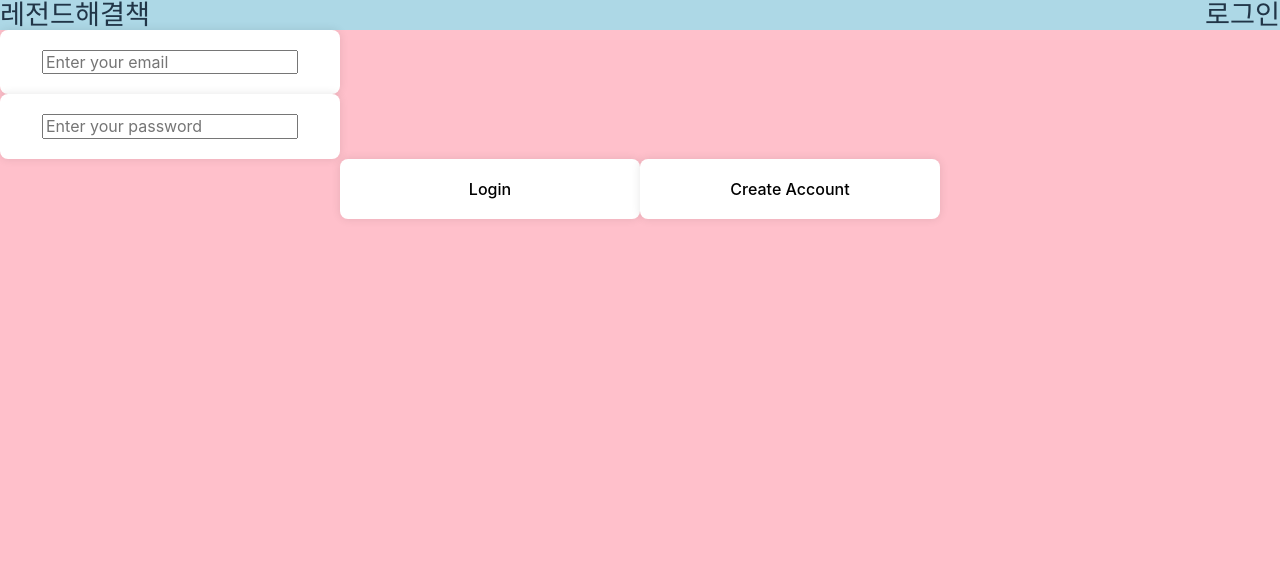
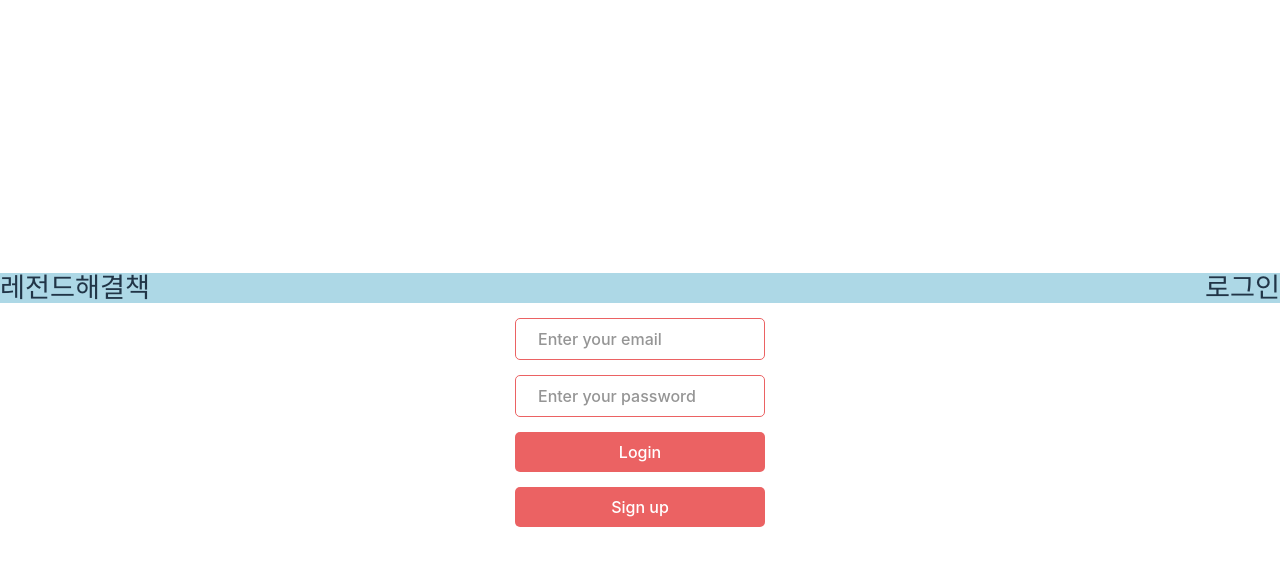
Before and after one commit to uing0ing0/soundweb, a React (Vite) app: page /login in a window 1280 px wide. Shown: the top 566 px of the page. Built offline with nearby package versions, Linux system fonts and the light colour scheme.

Commit message:
component

```diff
--- a/src/App.tsx
+++ b/src/App.tsx
@@ -1,10 +1,44 @@
+// import "./App.css";
+
+// //import ReactGA from "react-ga";
+// import {
+//   createBrowserRouter,
+//   createRoutesFromElements,
+//   Route,
+//   RouterProvider,
+// } from "react-router-dom";
+
+// import Layout from "./layout/layout";
+// import Login from "./pages/login/Login";
+// import MainPage from "./pages/mainPage/MainPage";
+// import Signup from "./pages/signup/SignUp";
+
+// //const gaTrackingId = process.env.REACT_APP_GA_TRACKING_ID || "";
+// //ReactGA.initialize(gaTrackingId, { debug: true });
+// //ReactGA.pageview(window.location.pathname);
+
+// const router = createBrowserRouter(
+//   createRoutesFromElements(
+//     <Route element={<Layout />}>
+//       <Route path={"/"} element={<MainPage />} />
+//       <Route path={"/login"} element={<Login />} />
+//       <Route path={"/signup"} element={<Signup />} />
+//     </Route>,
+//   ),
+// );
+
+// function App() {
+//   return <RouterProvider router={router} />;
+// }
+
+// export default App;
 import "./App.css";
 
 //import ReactGA from "react-ga";
 import { BrowserRouter, Route, Routes } from "react-router-dom";
 
 import Login from "./pages/login/Login";
-import Main from "./pages/main/main";
+import MainPage from "./pages/mainPage/MainPage";
 import Signup from "./pages/signup/SignUp";
 
 //const gaTrackingId = process.env.REACT_APP_GA_TRACKING_ID || "";
@@ -16,7 +50,7 @@ function App() {
     <>
       <BrowserRouter>
         <Routes>
-          <Route path="/" element={<Main />} />
+          <Route path="/" element={<MainPage />} />
           <Route path="/login" element={<Login />} />
           <Route path="/signup" element={<Signup />} />
         </Routes>
--- /dev/null
+++ b/src/atoms/button/Button.tsx
@@ -0,0 +1,108 @@
+import React from "react";
+import styled, { css } from "styled-components";
+
+import colorSet from "../../styles/colorSet";
+
+export enum ButtonVariant {
+  outlined = "outlined",
+  contained = "contained",
+  navbar = "navbar",
+  navbarChild = "navbarChild",
+  taskItem = "taskItem",
+}
+
+interface ButtonProps {
+  width?: React.CSSProperties["width"];
+  height?: React.CSSProperties["height"];
+  border?: React.CSSProperties["border"];
+  borderRadius?: React.CSSProperties["borderRadius"];
+  disabled?: boolean;
+  variant?: ButtonVariant;
+  animated?: boolean;
+}
+
+const Button = styled.button<ButtonProps>`
+  width: ${({ width }) => (width ? width : undefined)};
+  height: ${({ height }) => (height ? height : undefined)};
+  margin: 0;
+  padding: 0;
+  border: none;
+  background-color: transparent;
+  transition: 0.1s;
+  line-height: 0;
+  color: inherit;
+
+  ${({ variant }) => {
+    if (variant) {
+      return css`
+        border-radius: 5px;
+        padding: 10px 20px;
+      `;
+    }
+  }}
+
+  ${({ variant }) => {
+    switch (variant) {
+      case ButtonVariant.outlined:
+        return css`
+          border: 1px solid ${colorSet.primary};
+          color: ${colorSet.primary};
+
+          :hover {
+            background-color: ${colorSet.secondary};
+          }
+        `;
+      case ButtonVariant.contained:
+        return css`
+          background-color: ${colorSet.primary};
+          color: ${colorSet.colorless};
+
+          :hover {
+            box-shadow: inset rgba(0, 0, 0, 0.15) 0px 0px 0px 40px;
+          }
+        `;
+      case ButtonVariant.navbar:
+        return css`
+          :hover {
+            box-shadow: inset rgba(0, 0, 0, 0.15) 0px 0px 0px 40px;
+          }
+        `;
+      case ButtonVariant.navbarChild:
+        return css`
+          background: gray;
+          :hover {
+            box-shadow: inset rgba(0, 0, 0, 0.15) 0px 0px 0px 40px;
+          }
+        `;
+      case ButtonVariant.taskItem:
+        return css`
+          border: 1px solid ${colorSet.outlines};
+          color: ${colorSet.colorless};
+
+          :hover {
+            box-shadow: inset rgba(0, 0, 0, 0.15) 0px 0px 0px 40px;
+            border: 1px solid ${colorSet.outlines};
+          }
+        `;
+    }
+  }}
+  ${({ border }) => css`
+    border: ${border};
+  `}
+  ${({ borderRadius }) => css`
+    border-radius: ${borderRadius};
+  `}
+  :hover {
+    cursor: pointer;
+  }
+
+  ${({ animated }) =>
+    animated &&
+    css`
+      &:active {
+        transform: scale(0.95);
+      }
+    `}
+`;
+
+export default Button;
--- /dev/null
+++ b/src/atoms/containers/flex/Flex.tsx
@@ -0,0 +1,35 @@
+import React from "react";
+import styled from "styled-components";
+
+export interface Flex {
+  flexDirection?: React.CSSProperties["flexDirection"];
+  justifyContent?: React.CSSProperties["justifyContent"];
+  alignItems?: React.CSSProperties["alignItems"];
+  gap?: React.CSSProperties["gap"];
+  wrap?: React.CSSProperties["flexWrap"];
+
+  width?: React.CSSProperties["width"];
+  height?: React.CSSProperties["height"];
+
+  flex?: React.CSSProperties["flex"];
+}
+
+const Flex = styled.div<Flex>`
+  display: flex;
+  flex-direction: ${({ flexDirection }) =>
+    flexDirection ? flexDirection : "row"};
+  flex-wrap: wrap; // default
+  justify-content: ${({ justifyContent }) =>
+    justifyContent ? justifyContent : "flex-start"};
+  align-items: ${({ alignItems }) => (alignItems ? alignItems : "normal")};
+  gap: ${({ gap }) => (gap ? gap : null)};
+
+  ${({ wrap }) => (wrap ? `flex-wrap: ${wrap};` : null)}
+
+  ${({ width }) => (width ? `width: ${width};` : null)}
+  ${({ height }) => (height ? `height: ${height};` : null)}
+
+  ${({ flex }) => (flex ? `flex: ${flex};` : null)}
+`;
+
+export default Flex;
--- /dev/null
+++ b/src/atoms/searchInput/SearchInput.tsx
@@ -0,0 +1,23 @@
+import styled from "styled-components";
+
+import colorSet from "../../styles/colorSet";
+const SearchInput = styled.input<{
+  isLightMode?: boolean;
+}>`
+  width: 100%;
+  background: transparent;
+  border: none;
+  outline: none;
+  font-size: 1rem;
+  font-weight: 500;
+
+  ::placeholder {
+    background: transparent;
+    color: ${({ isLightMode }) =>
+      isLightMode
+        ? colorSet.text
+        : colorSet.secondaryText}; // Set the color you want for the placeholder text here.
+  }
+`;
+
+export default SearchInput;
--- a/src/pages/login/Login.css
+++ /dev/null
@@ -1,36 +0,0 @@
-body {
-  width: 100vw;
-  height: 100vh;
-  margin: 0;
-}
-.container {
-  width: 100%;
-  height: 100%;
-  background: pink;
-}
-
-body {
-  width: 100vw;
-  height: 100vh;
-  margin: 0;
-}
-.form-container {
-  width: 300px;
-  padding: 20px;
-  border-radius: 8px;
-  box-shadow: 0 0 10px rgba(0, 0, 0, 0.1);
-  background-color: #fff;
-}
-
-body {
-  width: 100vw;
-  height: 100vh;
-  margin: 0;
-}
-.button {
-  width: 300px;
-  padding: 20px;
-  border-radius: 8px;
-  box-shadow: 0 0 10px rgba(0, 0, 0, 0.1);
-  background-color: #676767;
-}
--- a/src/pages/login/Login.tsx
+++ b/src/pages/login/Login.tsx
@@ -1,11 +1,12 @@
-import "./Login.css";
-
 import axios from "axios";
 import { useAtom } from "jotai";
 import { useState } from "react";
 import { set } from "react-ga";
 import { useNavigate } from "react-router-dom";
+import Button, { ButtonVariant } from "src/atoms/button/Button";
+import Flex from "src/atoms/containers/flex/Flex";
 import Navbar from "src/atoms/navbar/Navbar";
+import SearchInput from "src/atoms/searchInput/SearchInput";
 
 import {
   userEmailAtom,
@@ -45,47 +46,53 @@ const Login = () => {
     });
   };
   return (
-    <div className="container">
+    <>
+      <Flex flexDirection="column" alignItems="center" gap="15px">
         <Navbar />
-      <div className="form-container">
-        <input
+        <Button width={"250px"} variant={ButtonVariant.outlined}>
+          <SearchInput
             type="email"
             id="email"
             name="email"
             placeholder="Enter your email"
             onChange={(e) => setTempEmail(e.target.value)}
           />
-      </div>
-      <div className="form-container">
-        <input
+        </Button>
+        <Button width={"250px"} variant={ButtonVariant.outlined}>
+          <SearchInput
             type="password"
             id="password"
             name="password"
             placeholder="Enter your password"
             onChange={(e) => setTempPassword(e.target.value)}
           />
-      </div>
-
-      <button
+        </Button>
+        <Button
+          variant={ButtonVariant.contained}
+          width={"250px"}
+          height={"40px"}
           type="submit"
           onClick={() => {
             handleLogin();
           }}
-        className="form-container"
         >
           Login
-      </button>
+        </Button>
 
-      <button
+        <Button
+          variant={ButtonVariant.contained}
+          width={"250px"}
+          height={"40px"}
           type="button"
           onClick={() => {
             navigate("/signup");
           }}
           className="form-container"
         >
-        Create Account
-      </button>
-    </div>
+          Sign up
+        </Button>
+      </Flex>
+    </>
   );
 };
 
--- a/src/pages/main/main.tsx
+++ b/src/pages/mainPage/MainPage.tsx
@@ -1,8 +1,6 @@
 import Navbar from "src/atoms/navbar/Navbar";
 
-//import Layout from "src/layout/layout";
-
-const Main = () => {
+const MainPage = () => {
   return (
     <div style={{ width: "100%", height: "100%" }}>
       <Navbar />
@@ -12,4 +10,4 @@ const Main = () => {
   );
 };
 
-export default Main;
+export default MainPage;
--- /dev/null
+++ b/src/styles/colorSet.tsx
@@ -0,0 +1,21 @@
+const colorSet = {
+  primary: "#EB6263",
+  secondary: "#FFEAEA", // primary보다 연함
+
+  // 흑백 계열 Colors
+  text: "#252525", // CSS 기본 "black"과의 혼동을 피하기 위해 Figma의 "black"을 "text"로 표기
+  secondaryText: "#959595",
+  deselected: "#D6D6D6",
+  placeholder: "#CFD1D3",
+  colorless: "#FFFFFF", // CSS 기본 "white"과의 혼동을 피하기 위해 "colorless"로 표기
+
+  red: "#FF4100",
+  yellow: "#FFCB58",
+  navy: "#868AEF",
+  blue: "#32C9FF",
+  green: "#00AD00",
+  grass: "#99B080",
+  outlines: "#848484", // 테두리 색상, 회색 계열 색
+};
+
+export default colorSet;
```
Also changed, not shown: src/atoms/spacer/Spacer.tsx (added, +20 -0 lines), src/pages/mypage/Mypage.tsx (added, +9 -0 lines), src/template/layout/Layout.tsx (added, +15 -0 lines). Lines whose indentation alone changed are shown as unchanged.
